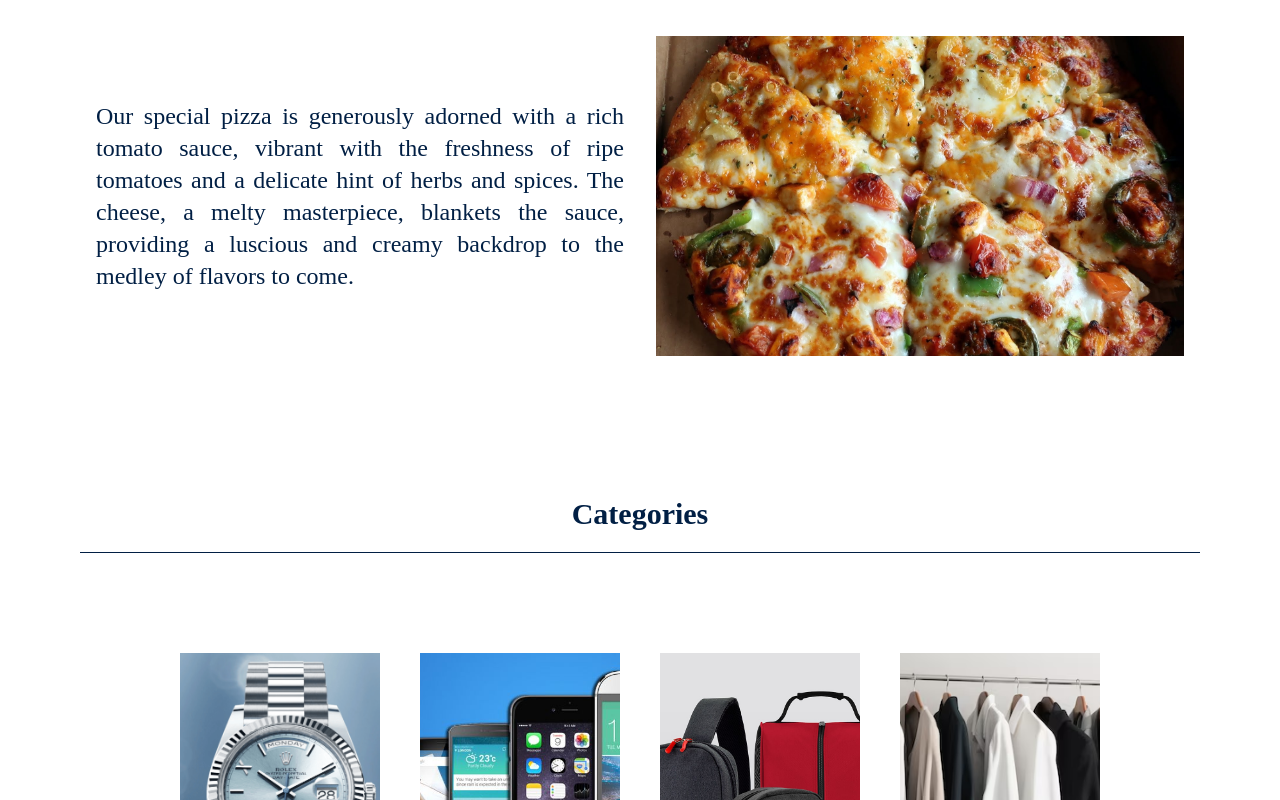
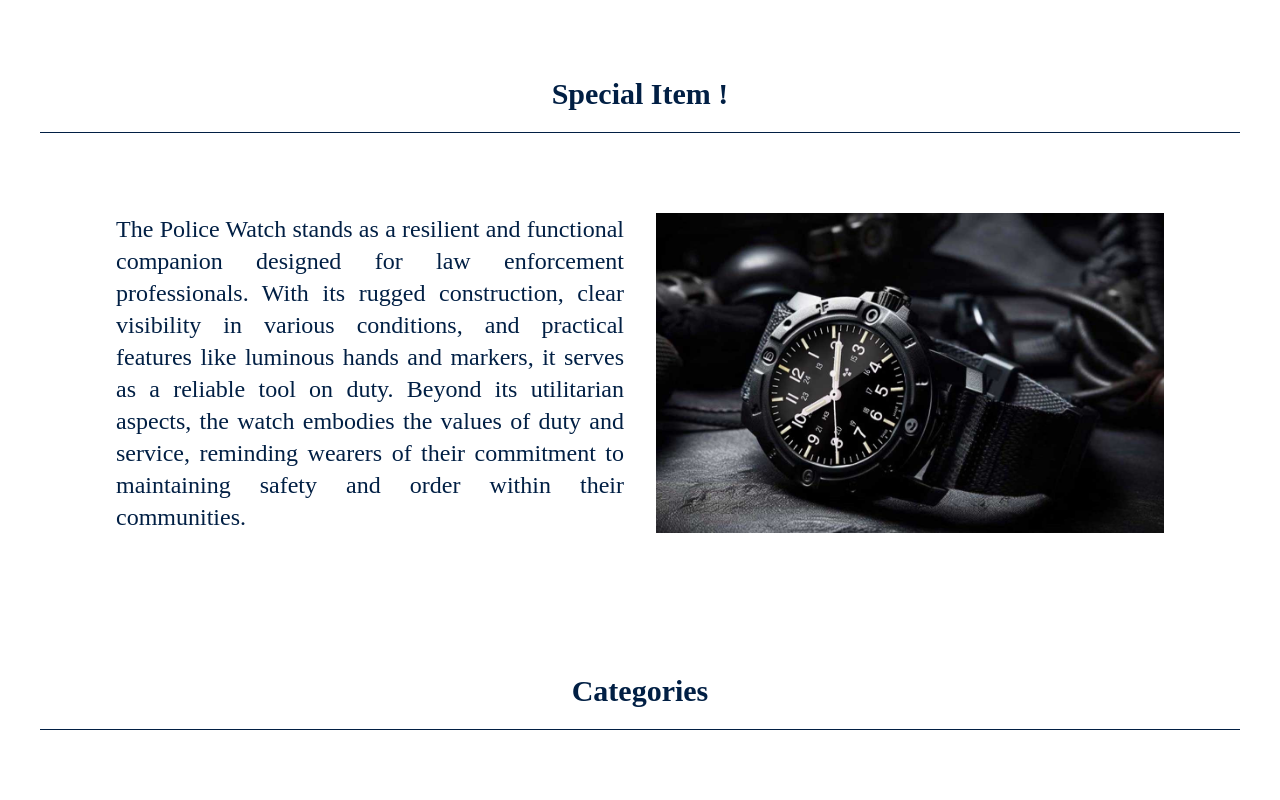
Before and after one commit to KAH-11/app_01, a Next.js app: page / in a window 1280 px wide. Shown: the part 720-1520 px from the top of the page. Built offline with nearby package versions, Linux system fonts and the light colour scheme.

Commit message:
Edditing Styles

```diff
--- a/components/CategoryCard.js
+++ b/components/CategoryCard.js
@@ -6,7 +6,7 @@ const CategoryCard = (props) => {
         <div className="md:w-auto">
             <img src={img_url} alt="Error loading category image!" className="w-full h-32 sm:h-80 object-cover cursor-pointer"/>
             <div className="m-4 text-center">
-                <span className="text-2xl text-[#011F44] font-bold">{cat_name}</span>
+                <span className="md:text-2xl text-xl text-[#011F44] font-bold">{cat_name}</span>
             </div>
         </div>
     );
--- a/components/Title-Text.js
+++ b/components/Title-Text.js
@@ -3,7 +3,7 @@ const TitleText = (props) => {
     const { title , text } = props;
 
     return (
-        <div class="md:p-20 p-10 w-full mt-10 2xl:container mx-auto">
+        <div class="md:p-10 p-10 w-full mt-5 2xl:container mx-auto">
 
             {/* Title */}
             <div class="text-center p-5 w-full border-b border-[#011F44] ">
--- a/components/Two-Div.js
+++ b/components/Two-Div.js
@@ -5,13 +5,13 @@ const TwoDiv = (props) => {
     return (
         <div class="mt-10 flex items-center justify-center">
 
-            <div class="md:p-20 p-10 md:h-[40vh] h-auto flex flex-col md:flex-row items-center 2xl:container mx-auto">
+            <div class="md:p-10 mt-5 md:h-[40vh] h-auto flex flex-col md:flex-row items-center 2xl:container mx-auto">
 
-                <div class="md:w-1/2 p-4">
-                    <p class="text-2xl text-[#011F44] text-justify">{text}</p>
+                <div class="md:w-1/2 md:p-4">
+                    <p class="md:text-2xl text-xl text-[#011F44] md:text-justify">{text}</p>
                 </div>
 
-                <div class="md:w-1/2 p-4">
+                <div class="md:w-1/2 md:p-4">
                     <img src={imagePath} alt="Error loading image!" class="w-full h-[40vh] block object-cover"/>
                 </div>
 
--- a/pages/index.js
+++ b/pages/index.js
@@ -22,7 +22,10 @@ export default function Home() {
     <Navbar />
 
     <Banner imagePath="back-2.jpg" text="Welcome to our website!"/>
-    <TwoDiv imagePath="Good-Pizza.jpg" text="Our special pizza is generously adorned with a rich tomato sauce, vibrant with the freshness of ripe tomatoes and a delicate hint of herbs and spices. The cheese, a melty masterpiece, blankets the sauce, providing a luscious and creamy backdrop to the medley of flavors to come."/>
+
+    <TitleText title="Special Item !" text={
+      <TwoDiv imagePath="special-01.jpg" text="The Police Watch stands as a resilient and functional companion designed for law enforcement professionals. With its rugged construction, clear visibility in various conditions, and practical features like luminous hands and markers, it serves as a reliable tool on duty. Beyond its utilitarian aspects, the watch embodies the values of duty and service, reminding wearers of their commitment to maintaining safety and order within their communities."/>
+    } />
 
     <TitleText title="Categories" text={
     <div class="w-full grid md:grid-cols-4 md:p-20 gap-10 2xl:container mx-auto">
```
Also changed, not shown: public/special-01.jpg (added).
